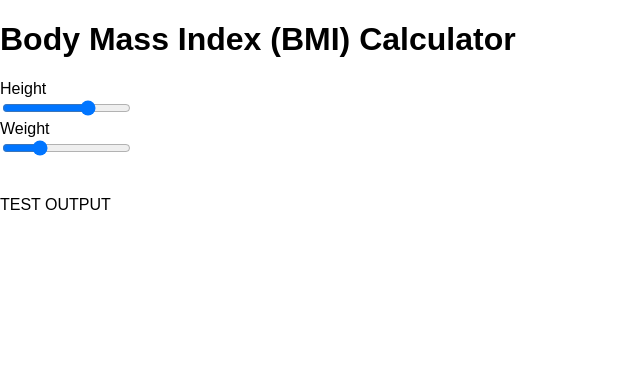
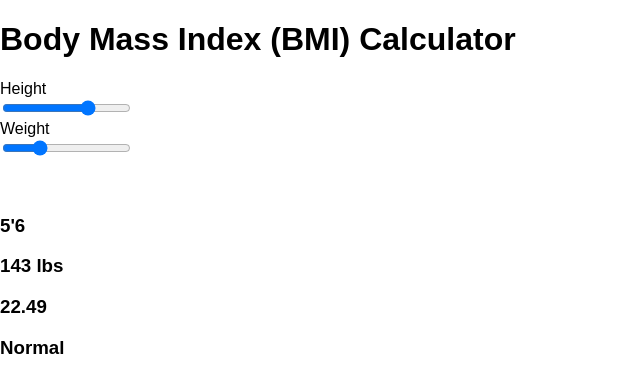
Before and after one commit to jakezappin/BMI_Calculator, a React (Create React App) app: page / in a window 1280 px wide. Shown: the top 392 px of the page, without its empty margins (0-640 px from the left). Built offline with nearby package versions, Linux system fonts and the light colour scheme.

Commit message:
Finished Output Component

```diff
--- a/src/App.js
+++ b/src/App.js
@@ -36,7 +36,6 @@ class App extends Component {
     if (bmi >= 18.5 && bmi <= 24.9) return "Normal";
     if (bmi >= 25 && bmi <= 29.9) return "Overweight";
     if (bmi >= 30) return "Obese"
-
   }
 
   render() {
@@ -61,7 +60,7 @@ class App extends Component {
         <br />
         <br />
 
-        <Output />
+        <Output data={this.state}/>
 
       </div>
     );
--- a/src/components/output.js
+++ b/src/components/output.js
@@ -2,10 +2,33 @@ import React, { Component } from 'react';
 
 
 class Output extends Component {
+
+  toFeet(number){
+    let realFeet = ((number * 0.393700) / 12);
+    let feet = Math.floor(realFeet);
+    let inches = Math.floor((realFeet - feet) * 12);
+    return feet + "'" + inches;
+  }
+
+  toLbs(number){
+    let nearExactLbs = (number / .45359237);
+    let lbs = Math.floor(nearExactLbs);
+    return lbs;
+  }
+
   render() {
+
+    let height = this.toFeet(this.props.data.height);
+    let weight = this.toLbs(this.props.data.weight);
+    let bmi = this.props.data.bmi;
+    let bmiClass = this.props.data.bmiClass;
+
     return (
       <div className="output">
-        TEST OUTPUT
+        <h3>{height}</h3>
+        <h3>{weight} lbs</h3>
+        <h3>{bmi}</h3>
+        <h3 className={(this.props.data.bmiClass === "Obese") ? "danger" : ''}>{bmiClass}</h3>
       </div>
     );
   }
```
